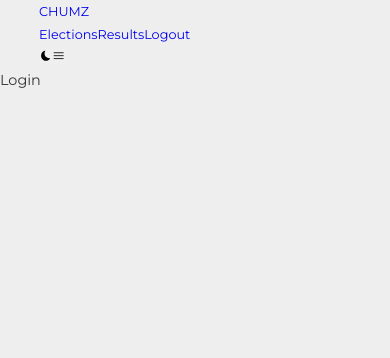
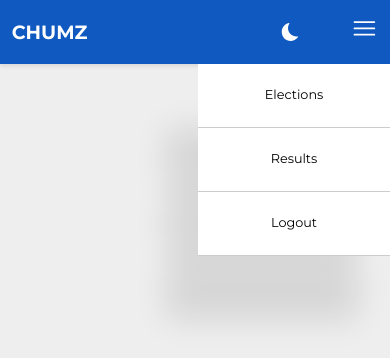
Before and after one commit to chumani130/voting-app, a React (Create React App) app in the folder client/: page / in a window 390 px wide. Shown: the top 358 px of the page. Built offline with nearby package versions, Linux system fonts and the light colour scheme.

Commit message:
Update index.css

```diff
--- a/client/src/index.css
+++ b/client/src/index.css
@@ -129,6 +129,10 @@ button {
 }
 
 
+
+
+
+
 /*=============================ERROR PAGE=====================*/
 .errorPage {
     display: grid;
@@ -145,3 +149,132 @@ button {
 .errorPage__container h1 {
     font-size: 4rem;
 }
+
+/*============================= NAVBAR =====================*/
+
+nav {
+    background: var(--color-primary);
+    display: grid;
+    place-items: center;
+    height: 3rem;
+    position: fixed;
+    top: 0;
+    left: 0;
+    width: 100vw;
+    z-index: 1;
+    box-shadow: 0 2px 4px rgba(0, 0, 0, 0.1);
+}
+
+.nav__container {
+    color: white;
+}
+
+.nav__container {
+    display: flex;
+    align-items: center;
+    justify-content: space-between;
+}
+
+.nav__container div {
+    display: flex;
+    align-items: center;
+    gap: 4rem;
+}
+
+.nav__logo {
+    color: white;
+    font-size: 1.2rem;
+    font-weight: 700;
+}
+
+.nav__toggle-btn {
+    background: transparent;
+    font-size: 1.8rem;
+    color: white;
+    display: none;
+    transition: var(--transition);
+
+}
+
+.nav__container a {
+    transition: var(--transition);
+}
+
+.nav__container a:hover {
+    color: var(--color-primary-variant);
+}
+
+.nav__container menu {
+    display: flex;
+    align-items: center;
+    gap: 4rem;
+}
+
+
+.nav__container menu a {
+    color: white;
+    text-decoration: none;
+    transition: var(--transition);
+}
+
+.nav__container menu a:hover {
+    color: var(--color-primary-variant);
+}
+
+.nav__container menu a.active {
+    font-weight: bold;
+    color: var(--color-primary-variant);
+}
+
+.theme__toggle-btn {
+    background: transparent;
+    color: white;
+    font-size: 1.5rem;
+    display: flex;
+    transition: var(--transition);
+}
+
+.nav__toggle-btn:hover, .theme__toggle-btn:hover {
+    opacity: 0.75;
+}
+
+
+/*============================= MEDIA QUERIES (SMALL SCREENS) =====================*/
+
+@media screen and (max-width: 600px) {
+    .container {
+        width: var(--container-w-sm);
+    }
+
+    nav {
+        height: 4rem;
+    }
+
+    .nav__container div {
+        gap: 3rem;
+    }
+
+    .nav__toggle-btn {
+        display: inline-block;
+    }
+
+    .nav__container menu {
+        position: fixed;
+        top: 4rem;
+        right: 0;
+        flex-direction: column;
+        gap: 0;
+        width: 12rem;
+    }
+
+    .nav__container menu a {
+        background: var(--color-gray-0);
+        color: var(--color-gray-900);
+        border-bottom: 1px solid var(--color-gray-200);
+        width: 100%;
+        display: grid;
+        place-items: center;
+        height: 4rem;
+        box-shadow: -2rem 4rem 2rem rgba(0, 0, 0, 0.1);
+    }
+}
```
